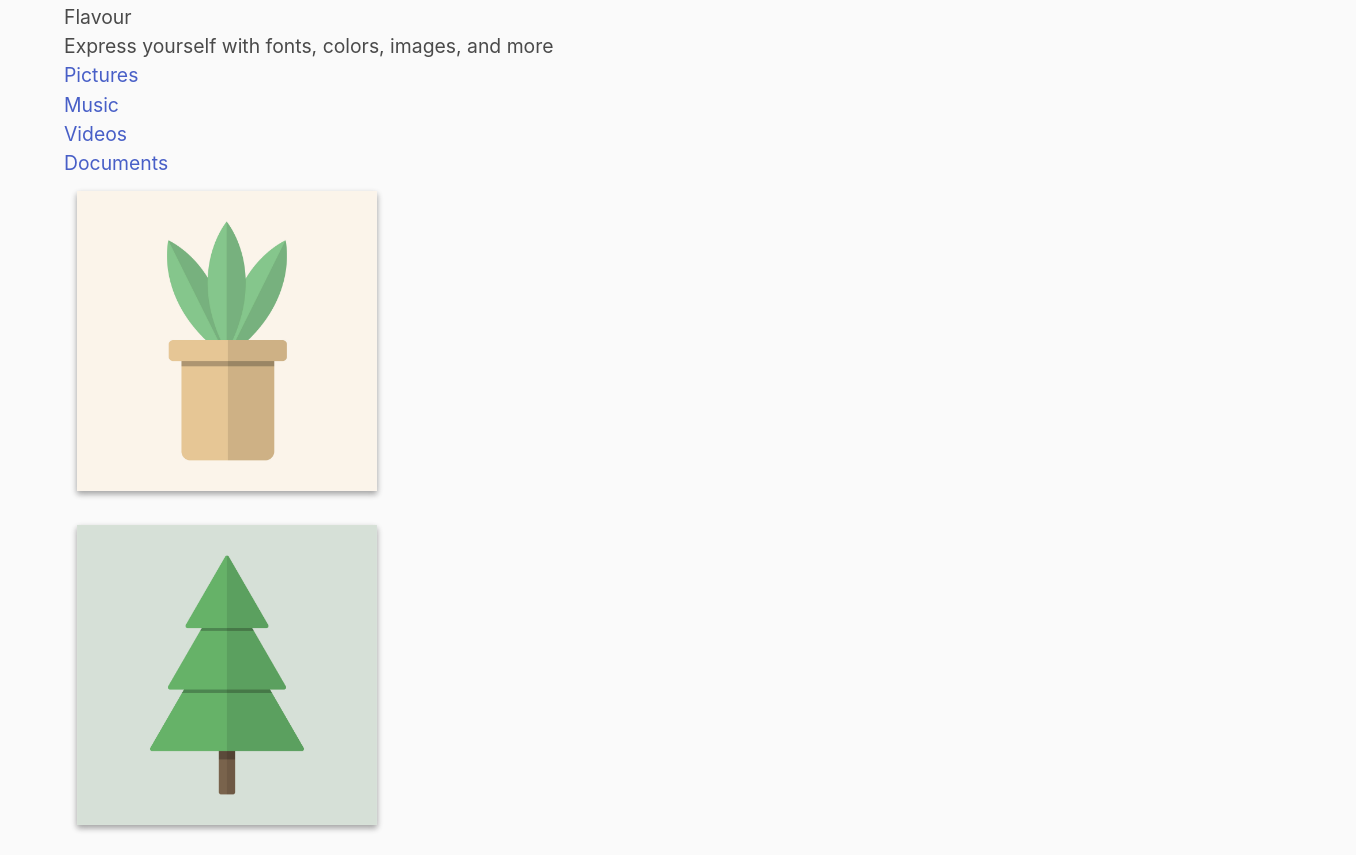
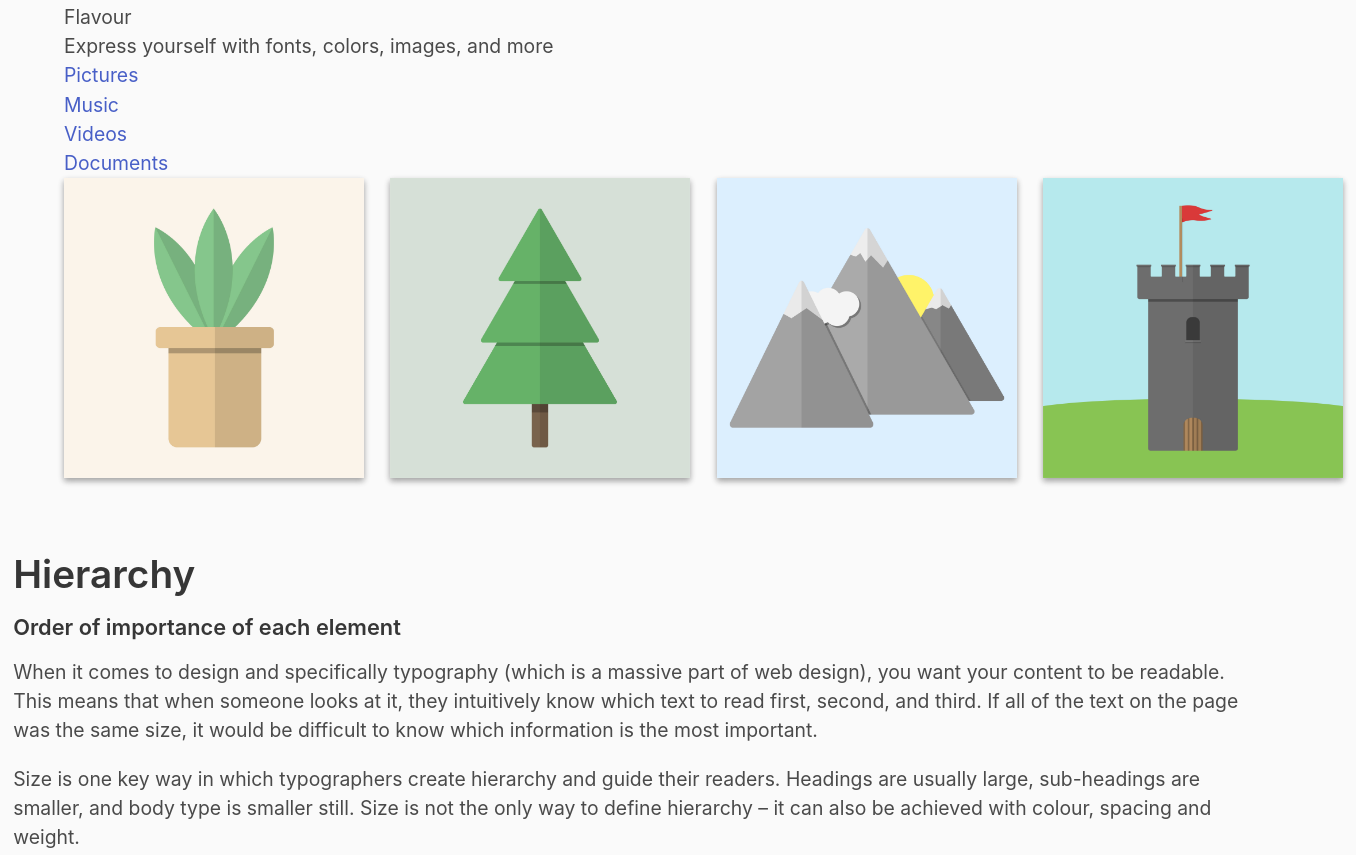
Before and after one commit to jdmar3-comp426/a02-rohansharma2023, a website: page index.html in a window 1280 px wide. Shown: the part 2223-3078 px from the top of the page, 1356 px wide, since content can reach past the window. Drawn offline with nearby package versions, Linux system fonts and the light colour scheme; a web font is replaced by a local one.

Commit message:
realigned pictures

```diff
--- a/index.html
+++ b/index.html
@@ -99,7 +99,7 @@
                 <li><a>Documents</a></li>
             </ul>
         </div>
-        <div class="">
+        <div class="columns">
             <div class="column">
                 <img src="images/all-01.jpg" alt="Pictures">
             </div>
```
